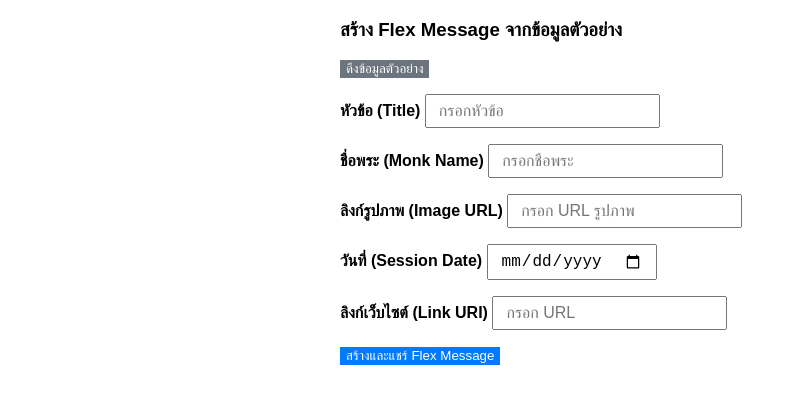
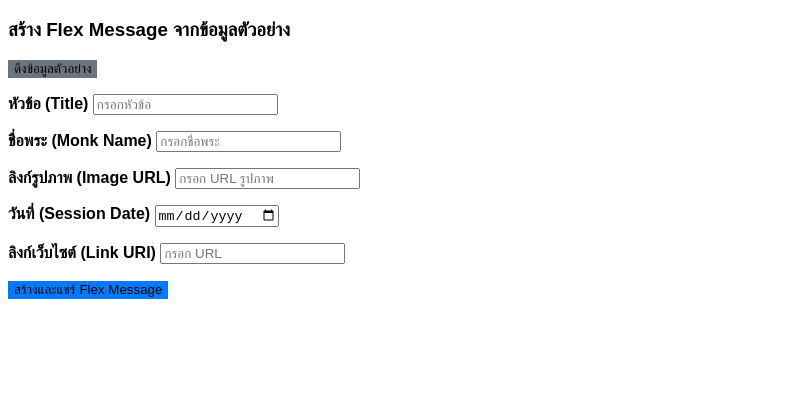
Before and after one commit to lpjourney/liff, a plain HTML site: page index.html in a window 1280 px wide. Shown: the whole page, without its empty margins (0-797 px from the left). Drawn offline with Linux system fonts and the light colour scheme.

Commit message:
Update styles.css

```diff
--- a/styles.css
+++ b/styles.css
@@ -1,24 +1,20 @@
-/* Add your custom styles here, if any */
-
+/* Custom styles if needed */
 body {
   font-family: Arial, sans-serif;
 }
 
 .container {
   max-width: 600px;
-  margin: auto;
 }
 
 .btn-secondary {
   background-color: #6c757d;
   border: none;
-  color: white;
 }
 
 .btn-primary {
   background-color: #007bff;
   border: none;
-  color: white;
 }
 
 .mb-3 {
@@ -28,8 +24,3 @@ body {
 .form-label {
   font-weight: bold;
 }
-
-.form-control {
-  padding: 0.375rem 0.75rem;
-  font-size: 1rem;
-}
```
